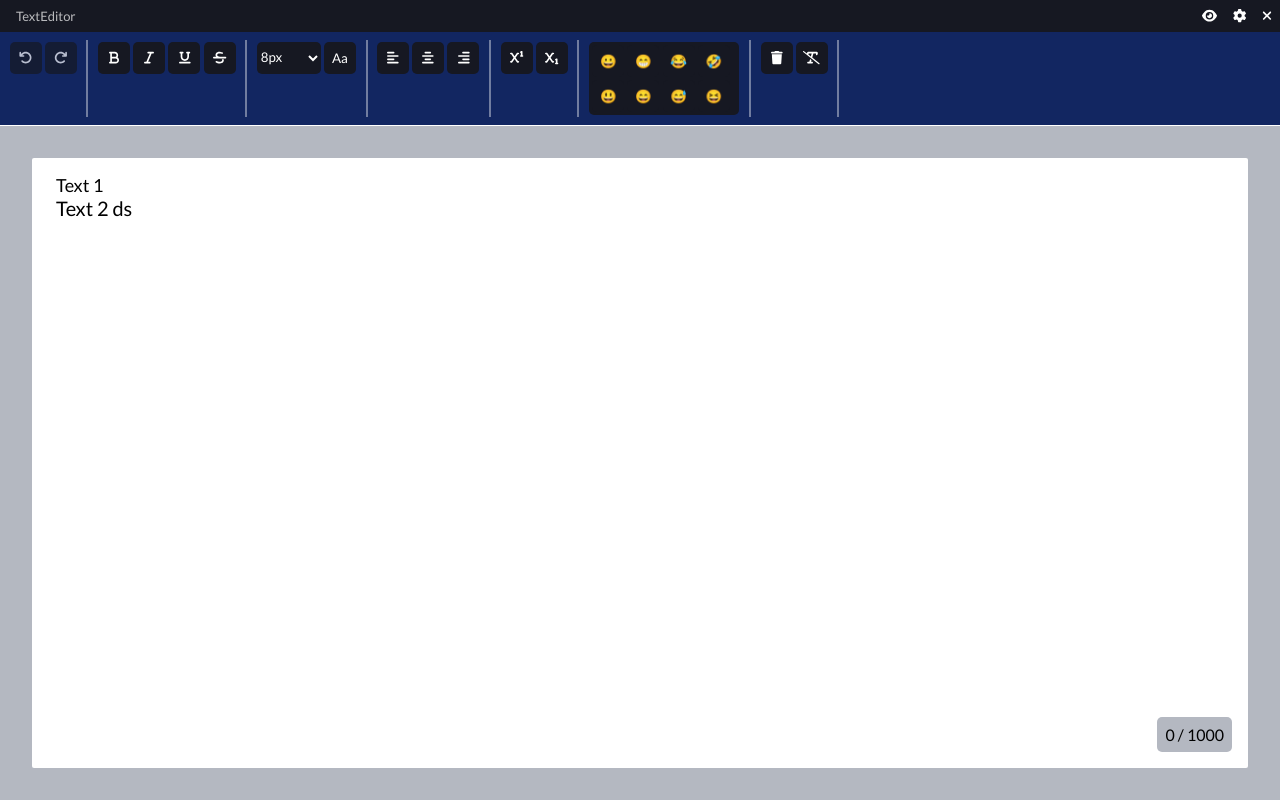
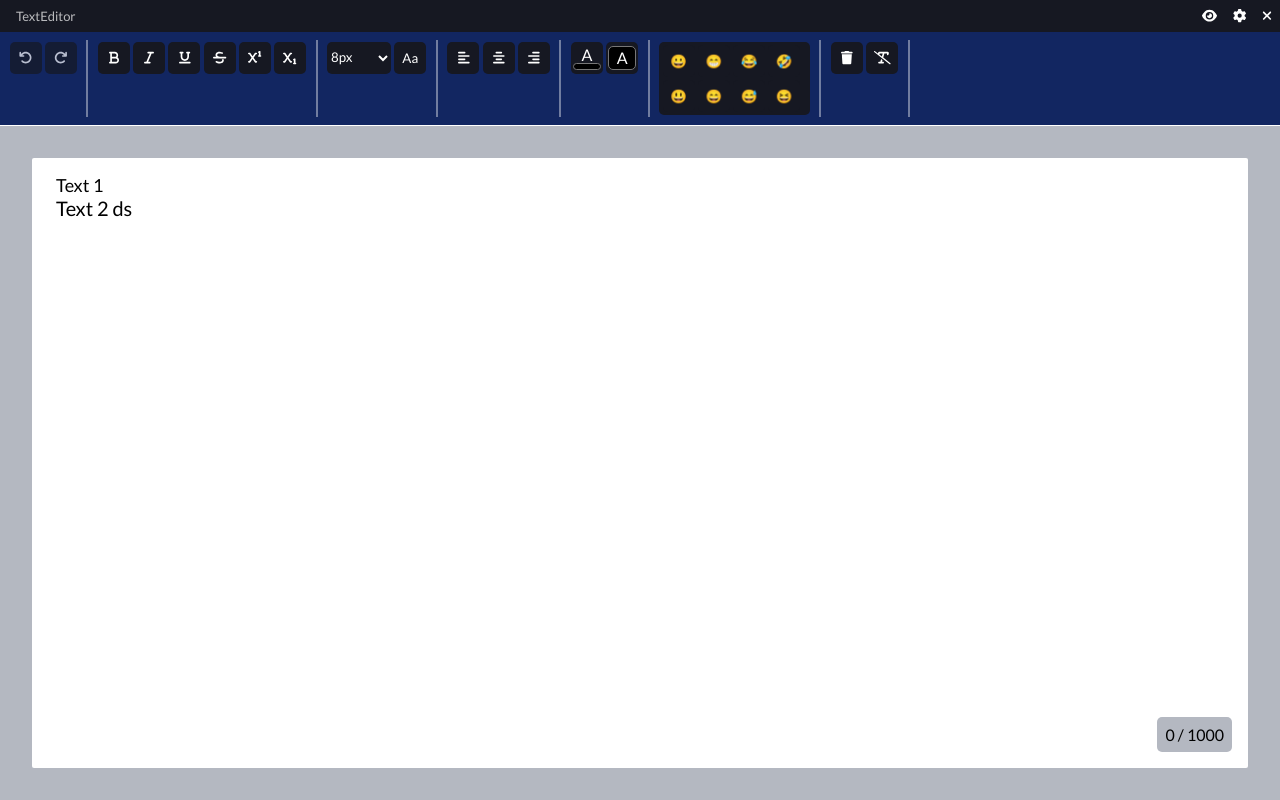
Before and after one commit to Animator55/TextEditor, a React (Vite) app: page / in a window 1280 px wide. Built offline with nearby package versions, Linux system fonts and the light colour scheme.

Commit message:
added new visual tags

```diff
--- a/src/App.jsx
+++ b/src/App.jsx
@@ -2,22 +2,11 @@ import React from 'react'
 import './assets/App.css'
 import Header from './components/Header'
 
-let defaultText = ""
 let defaultOptions = ["history", "div1", "div2", "div3", "div4", "icon", "clean"]
 
-const clean =(str)=>{
-  str.replace(/\*\*/g, "")
-  str.replace(/\_\_/g, "")
-  str.replace(/\/\//g, "")
-  str.replace(/\~\~/g, "")
-  str.replace(/\^\^/g, "")
-  str.replace(/\´\´/g, "")
-  return str
-}
 
 const regexText = (str, bool)=>{
   let newStr = ""
-  if(!bool) newStr = clean(str)
   newStr = str !== undefined ? !bool ? str.replace(/\*(.*?)\*/g, "*<b>$1</b>*") : str.replace(/(\*<b>|<\/b>\*)/g, "*") : ""
   newStr = !bool ? newStr.replace(/(?<!\<)\/(.*?)(?<!\<)\//g, "/<i>$1</i>/") : newStr.replace(/(\/<i>|<\/i>\/)/g, "/")
   newStr = !bool ? newStr.replace(/\_(.*?)\_/g, "_<ins>$1</ins>_") : newStr.replace(/(_<ins>|<\/ins>_)/g, "_")
@@ -29,20 +18,11 @@ const regexText = (str, bool)=>{
 
 export default function App() {
   const [paragraphList, setParagraphList] = React.useState([
-    {id: "0", text: "Text 1", style: {fontSize: "18px", textAlign: "left"}},
-    {id: "1", text: "Text 2 ds", style: {fontSize: "20px", textAlign: "left"}},
+    {id: "0", text: "Text 1", style: {fontSize: "18px", textAlign: "left", backgroundColor: "transparent", color: "black"}},
+    {id: "1", text: "Text 2 ds", style: {fontSize: "20px", textAlign: "left", backgroundColor: "transparent", color: "black"}},
   ])
   const HeadRef = React.useRef()
   const TextRef = React.useRef()
-
-  const HTMLTag = {
-    "*": ["<b>", "</b>"],
-    "/": ["<i>", "</i>"],
-    "_": ["<ins>", "</ins>"],
-    "~": ["<s>", "</s>"],
-    "^": ["<sup>", "</sup>"],
-    "´": ["<sub>", "</sub>"],
-  }
 
   const resetCount = (value)=>{
     TextRef.current.dataset.count = `${value!==undefined?value:TextRef.current.innerText.length} / 1000`
@@ -85,14 +65,15 @@ export default function App() {
   }
 
   const addUndo = () => {
-    if (TextRef.current.innerHTML === TextRef.undo[TextRef.undo.length-1]) return null
+    if (TextRef.current.innerHTML === TextRef.undo[TextRef.undo.length-1]?.text) return null
+    console.log("added")
     TextRef.redo = []
     toggleHistory(1, true)
     let selection = setSelection()
 
     TextRef.undo.push({text: TextRef.current.innerHTML, selection: {id: TextRef.selected, index: selection.anchorOffset}})
     toggleHistory(0, false)
-    if (TextRef.undo.length > 10) TextRef.undo.shift()
+    // if (TextRef.undo.length > 10) TextRef.undo.shift()
 
     resetCount()
   }
@@ -106,6 +87,8 @@ export default function App() {
       style: {
         fontSize: TextRef.current.childNodes[index].style.fontSize,
         textAlign: TextRef.current.childNodes[index].style.textAlign,
+        backgroundColor: TextRef.current.childNodes[index].style.backgroundColor,
+        color: TextRef.current.childNodes[index].style.color,
       }})
 
     return paragraphList
@@ -142,6 +125,8 @@ export default function App() {
     list.splice(index+1, 0, {id: id, text: b, style: {
       fontSize: TextRef.current.childNodes[index].style.fontSize,
       textAlign: TextRef.current.childNodes[index].style.textAlign,
+      backgroundColor: TextRef.current.childNodes[index].style.backgroundColor,
+      color: TextRef.current.childNodes[index].style.color,
     }})
     //select
     TextRef.selected = id
@@ -155,6 +140,7 @@ export default function App() {
       let selection = setSelection()
       if(selection.baseOffset === selection.extentOffset && selection.baseOffset === 0){
         e.preventDefault()
+        addUndo()
         let list = [...paragraphList]
         list[index-1].text += e.target.innerText
         list.splice(index, 1)
@@ -240,20 +226,18 @@ export default function App() {
 
   const addTags = (Tag) => {
     let selection = setSelection()
+    if(selection.baseNode === selection.extentNode && selection.extentOffset === selection.baseOffset) return
     let index = getSelectedIndex(TextRef.selected)
-    let allText = TextRef?.current?.childNodes[index]?.innerText
+    addUndo()
 
-    let fullSelect = selection.baseOffset === selection.extentOffset
+    let [lower, upper] = [selection.baseOffset, selection.extentOffset]
 
-    let [lower, upper] = selection.baseOffset < selection.extentOffset ? [selection.baseOffset, selection.extentOffset] : [selection.extentOffset, selection.baseOffset]
-    let selectedText = fullSelect ? allText
-      : selection.baseNode.data.slice(lower, upper)
+    let dif = lower < upper ? 1 : 0
 
-    let a = fullSelect ? "": allText.slice(0, lower)
-    let b = fullSelect ? "": allText.slice(upper)
+    selection.baseNode.data = selection.baseNode.data.slice(0, lower) + Tag + selection.baseNode.data.slice(lower)
+    selection.extentNode.data = selection.extentNode.data.slice(0, upper+dif) + Tag + selection.extentNode.data.slice(upper+dif)
 
-    TextRef.current.childNodes[index].innerHTML = regexText(a + (Tag + selectedText + Tag) + b, false)
-    addUndo()
+    TextRef.current.childNodes[index].innerHTML = regexText(TextRef?.current?.childNodes[index]?.innerText, false)
 
     resetCount()
     focus()
@@ -261,6 +245,7 @@ export default function App() {
   const addIcon = (icon) => {
     let selection = setSelection()
     let index = getSelectedIndex(TextRef.selected)
+    addUndo()
     let allText = TextRef?.current?.childNodes[index]?.innerText
 
     let selectedText = selection.baseOffset === selection.extentOffset ?
@@ -268,7 +253,6 @@ export default function App() {
     : selection.baseNode.data.slice(selection.baseOffset, selection.extentOffset)
 
     TextRef.current.childNodes[index].innerHTML = regexText(selectedText !== undefined ? allText.replace(selectedText, icon) : allText.slice(0, selection.baseOffset) + icon + allText.slice(selection.baseOffset))
-    addUndo()
 
     resetCount()
     focus()
@@ -278,6 +262,7 @@ export default function App() {
     let selection = setSelection()
     let index = getSelectedIndex(TextRef.selected)
     let allText = TextRef?.current?.childNodes[index]?.innerText
+    addUndo()
 
     let selectedText = selection.baseOffset === selection.extentOffset ?
       allText
@@ -327,14 +312,14 @@ export default function App() {
     else if (e.key === "g" && e.ctrlKey) addTags("´")
     else if (e.key === "Enter") Enter(e)
     else if (e.key === "Control") return
-    else addUndo()
   }
 
   const checkPrevents = e => {
     if ((e.ctrlKey && (e.key === "z" || e.key === "y"))|| e.key === "Enter") e.preventDefault()
-    if (e.key === "Backspace") DeleteLine(e)
+    else if (e.key === "Backspace") DeleteLine(e)
     else if(e.key === "ArrowUp") moveToLine(e, -1)
     else if(e.key === "ArrowDown") moveToLine(e, 1)
+    else if (!e.ctrlKey && !e.shiftKey) addUndo()
   }
 
   React.useEffect(() => {
@@ -369,8 +354,18 @@ export default function App() {
       TextRef.current.childNodes[index].style.textAlign = position
       saveParagraph()
     },
+    background: (color)=>{
+      let index = getSelectedIndex(TextRef.selected)
+      TextRef.current.childNodes[index].style.backgroundColor = color
+      saveParagraph()
+    },
+    color: (color)=>{
+      let index = getSelectedIndex(TextRef.selected)
+      TextRef.current.childNodes[index].style.color = color
+      saveParagraph()
+    },
     new: ()=>{
-      setParagraphList([{id: "0", text: "", style: {fontSize: "15px", textAlign: "left"}}])
+      setParagraphList([{id: "0", text: "", style: {fontSize: "15px", textAlign: "left", backgroundColor: "transparent", color: "black"}}])
       TextRef.undo = []
       TextRef.redo = []
       toggleHistory(0, true)
--- a/src/assets/App.css
+++ b/src/assets/App.css
@@ -18,11 +18,12 @@
     flex-wrap: wrap;
 }
 
-button, select {
+button, select, label {
     background-color: #161822;
     border-radius: 5px;
     border: none;
     color: #ffffff;
+    cursor: pointer;
 }
 
 .select::-ms-expand {
@@ -32,7 +33,6 @@ button, select {
 button:hover {
     background-color: #ffffff;
     color: #161822;
-    cursor: pointer;
 }
 
 body {
@@ -96,7 +96,7 @@ body {
     display: flex;
 }
 
-.header section button, .header section select {
+.header section button, .header section select, .header section label {
     width: 2rem;
     height: 2rem;
     margin: 0.1rem;
@@ -172,3 +172,48 @@ body {
     border-radius: 5px;
     padding: 0.5rem;
 }
+
+.text-editor > p {
+    width: fit-content;
+}
+
+
+/**/
+
+
+.color-input, .back-input {
+    position: relative;
+    text-align: center;
+}
+
+input[type="color"]::-webkit-color-swatch {
+    border-radius: 5px;
+    padding: 0;
+}
+
+.color-input > input, .back-input > input {
+    border: none;
+    width: 100%;
+    height: 15px;
+    padding: 0;
+    background: transparent;
+    position: absolute;
+}
+
+.color-input > input {
+    left: 0;
+    bottom: 0;
+}
+
+
+.back-input > input {
+    height: 100%;
+    border-radius: 3px;
+    inset: 0;
+}
+
+.back-input > p {
+    z-index: 1;
+    position: absolute;
+    inset: 20%;
+}
--- a/src/components/Header.jsx
+++ b/src/components/Header.jsx
@@ -19,7 +19,7 @@ export default function Header({options, HeadRef, functions}) {
                 title='Redo'
             ><FontAwesomeIcon icon={faArrowRotateRight}/></button>
         </div>,
-        div1: <div key={Math.random()}>
+        div1: <div className='d-flex-col' key={Math.random()}>
             <button
                 onClick={functions.bold}
                 title='Bold'
@@ -36,6 +36,8 @@ export default function Header({options, HeadRef, functions}) {
                 onClick={functions.midline}
                 title='Line Through'
             ><FontAwesomeIcon icon={faStrikethrough}/></button>
+            <button onClick={functions.sup} title='Superscript'><FontAwesomeIcon icon={faSuperscript}/></button>
+            <button onClick={functions.sub} title='Subscript'><FontAwesomeIcon icon={faSubscript}/></button>
         </div>,
         div2: <div key={Math.random()}>
             <select title='Font Size' onChange={(e)=>{functions.size(e.target.value)}}>
@@ -55,8 +57,12 @@ export default function Header({options, HeadRef, functions}) {
             <button onClick={()=>{functions.align("right")}} title='Align Right'><FontAwesomeIcon icon={faAlignRight}/></button>
         </div>,
         div4: <div className='d-flex-col' key={Math.random()}>
-            <button onClick={functions.sup} title='Superscript'><FontAwesomeIcon icon={faSuperscript}/></button>
-            <button onClick={functions.sub} title='Subscript'><FontAwesomeIcon icon={faSubscript}/></button>
+            <label className='color-input' title='Color'>
+                <p style={{marginTop: 3}}>A</p><input type='color' onChange={(e)=>{functions.color(e.target.value)}}/>
+            </label>
+            <label className='back-input' title='Background Color'>
+                <p>A</p><input type='color' onChange={(e)=>{functions.background(e.target.value)}}/>
+            </label>
         </div>,
         icon: <ul key={Math.random()} >
             {emojisArray.map(emoji=>{
```
